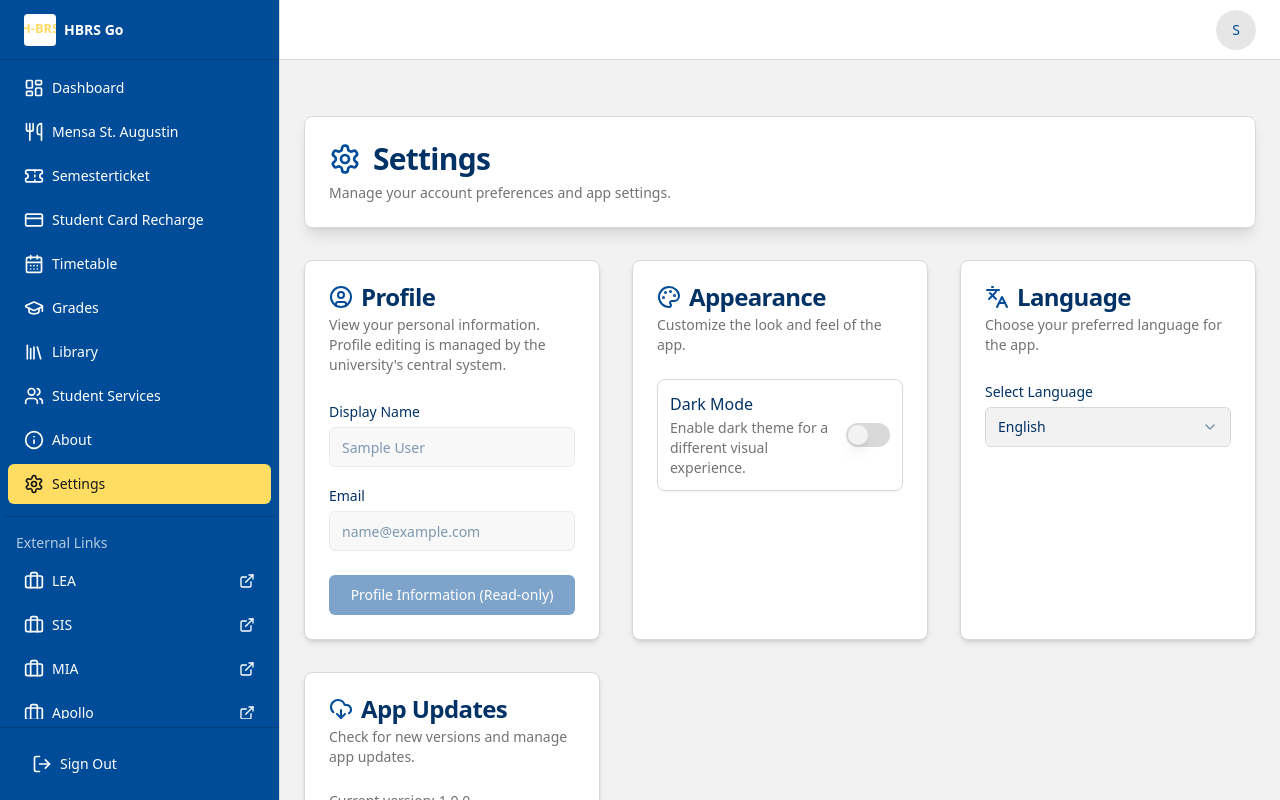
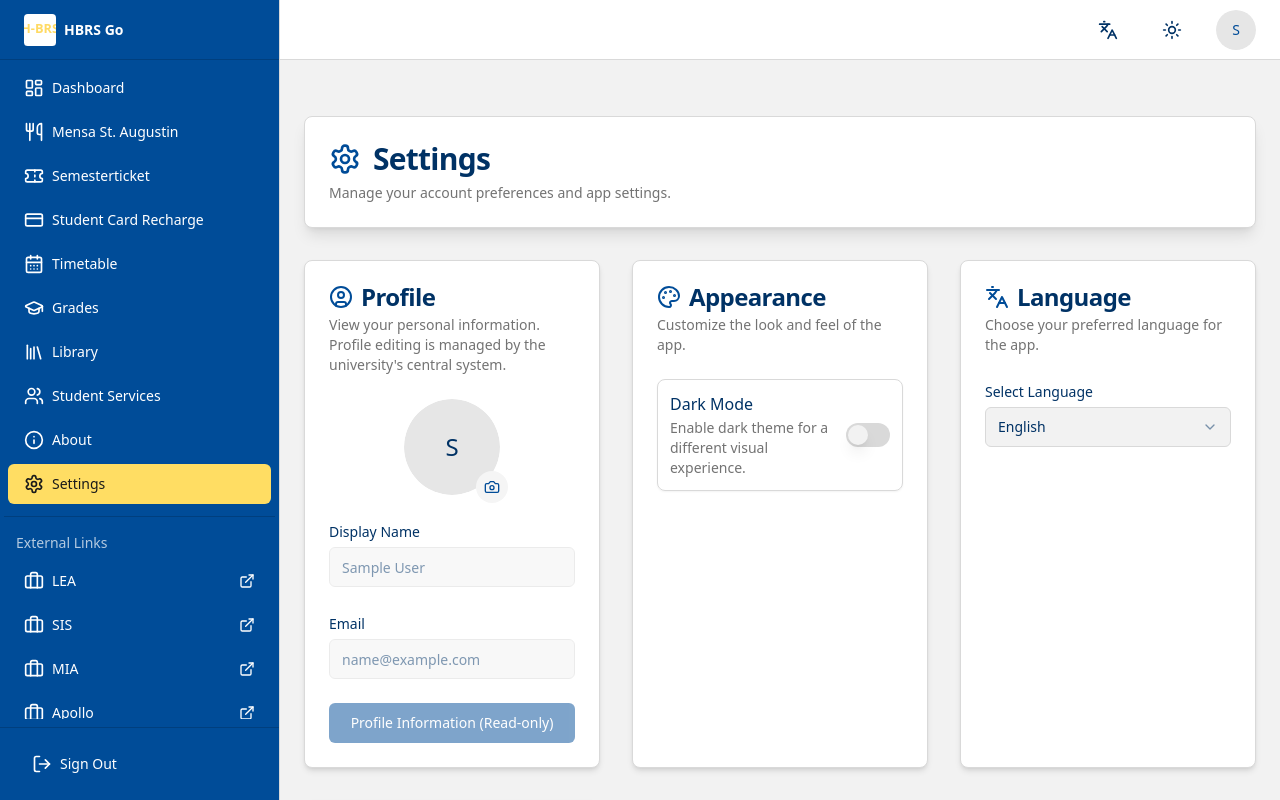
Before and after one commit to Arnold-Dsouza/HBRS-GO-website, a Next.js app in the folder frontend/: page /settings in a window 1280 px wide. Shown: the top 800 px of the page. Built offline with nearby package versions, Linux system fonts and the light colour scheme; sample sign-in values are in the browser's storage.

Commit message:
Refactor code structure for improved readability and maintainability

```diff
--- a/frontend/src/app/(app)/layout.tsx
+++ b/frontend/src/app/(app)/layout.tsx
@@ -21,6 +21,9 @@ import {
   Link2,
   Info, // Added for About page
   CreditCard, // Added for Card Recharge
+  Moon,
+  Sun,
+  Languages,
 } from 'lucide-react';
 import { Avatar, AvatarFallback, AvatarImage } from '@/components/ui/avatar';
 import { Button } from '@/components/ui/button';
@@ -39,12 +42,14 @@ import { Skeleton } from '@/components/ui/skeleton';
 import { cn } from '@/lib/utils';
 import { useEffect, useState } from 'react';
 import { useLanguage } from '@/context/LanguageContext';
+import { useTheme } from '@/context/ThemeContext';
 
 export default function AppLayout({ children }: { children: ReactNode }) {
   const pathname = usePathname();
   const router = useRouter();
   const { user, signOut, loading } = useAuth();
-  const { t } = useLanguage();
+  const { t, setLanguage } = useLanguage();
+  const { theme, setTheme } = useTheme();
   const [isClient, setIsClient] = useState(false);
   const [openMobile, setOpenMobile] = useState(false);
 
@@ -193,6 +198,32 @@ export default function AppLayout({ children }: { children: ReactNode }) {
           </div>
           <DropdownMenu>
             <DropdownMenuTrigger asChild>
+              <Button variant="ghost" size="icon" className="mr-2">
+                <Languages className="h-5 w-5" />
+                <span className="sr-only">{t('settings.language.title')}</span>
+              </Button>
+            </DropdownMenuTrigger>
+            <DropdownMenuContent align="end">
+              <DropdownMenuItem onClick={() => setLanguage('en')}>
+                English
+              </DropdownMenuItem>
+              <DropdownMenuItem onClick={() => setLanguage('de')}>
+                Deutsch
+              </DropdownMenuItem>
+            </DropdownMenuContent>
+          </DropdownMenu>
+          <Button
+            variant="ghost"
+            size="icon"
+            onClick={() => setTheme(theme === 'light' ? 'dark' : 'light')}
+            className="mr-2"
+          >
+            <Sun className="h-5 w-5 rotate-0 scale-100 transition-all dark:-rotate-90 dark:scale-0" />
+            <Moon className="absolute h-5 w-5 rotate-90 scale-0 transition-all dark:rotate-0 dark:scale-100" />
+            <span className="sr-only">{t('settings.appearance.darkMode')}</span>
+          </Button>
+          <DropdownMenu>
+            <DropdownMenuTrigger asChild>
               <Button variant="secondary" size="icon" className="rounded-full">
                 <Avatar>
                   <AvatarImage src={user?.photoURL || undefined} alt={user?.displayName || 'User Avatar'} />
--- a/frontend/src/app/(app)/settings/page.tsx
+++ b/frontend/src/app/(app)/settings/page.tsx
@@ -1,24 +1,25 @@
 "use client";
 
 import { Card, CardContent, CardDescription, CardHeader, CardTitle, CardFooter } from "@/components/ui/card";
-import { Settings as SettingsIcon, UserCircle, Palette, LogOut, LanguagesIcon, CloudDownload, Loader2 } from "lucide-react";
+import { Settings as SettingsIcon, UserCircle, Palette, LogOut, LanguagesIcon, CloudDownload, Loader2, Upload, Camera } from "lucide-react";
 import { Button } from "@/components/ui/button";
 import { Label } from "@/components/ui/label";
 import { Input } from "@/components/ui/input";
 import { Switch } from "@/components/ui/switch";
 import { Select, SelectContent, SelectItem, SelectTrigger, SelectValue } from "@/components/ui/select";
 import { Dialog, DialogContent, DialogHeader, DialogTitle, DialogFooter } from "@/components/ui/dialog";
+import { Avatar, AvatarFallback, AvatarImage } from "@/components/ui/avatar";
 import Image from "next/image";
 import { useAuth } from "@/context/AuthContext";
 import { useToast } from "@/hooks/use-toast";
-import { useState, useEffect, type FormEvent } from "react";
+import { useState, useEffect, type FormEvent, useRef } from "react";
 import { useTheme } from '@/context/ThemeContext';
 import { useLanguage } from '@/context/LanguageContext';
 
 const APP_VERSION = "1.0.0"; // Mock app version
 
 export default function SettingsPage() {
-  const { user, signOut } = useAuth(); // Removed updateProfile as it's not used
+  const { user, signOut, updateProfile } = useAuth();
   const { toast } = useToast();
   const { theme, setTheme } = useTheme();
   const { language, setLanguage, t } = useLanguage();
@@ -26,40 +27,14 @@ export default function SettingsPage() {
   const [displayName, setDisplayName] = useState(user?.displayName || "");
   const [isCheckingForUpdates, setIsCheckingForUpdates] = useState(false);
   const [showUpToDateDialog, setShowUpToDateDialog] = useState(false);
+  const [isUploading, setIsUploading] = useState(false);
+  const fileInputRef = useRef<HTMLInputElement>(null);
 
   useEffect(() => {
     if (user?.displayName) {
       setDisplayName(user.displayName);
     }
   }, [user?.displayName]);
-
-  // Profile update functionality is removed/disabled as per request.
-  // const handleProfileUpdate = async (e: FormEvent) => {
-  //   e.preventDefault();
-  //   if (!displayName.trim()) {
-  //       toast({
-  //           title: t('settings.profile.validationError'),
-  //           variant: "destructive",
-  //       });
-  //       return;
-  //   }
-  //   if (updateProfile) {
-  //       try {
-  //           await updateProfile({ displayName });
-  //           toast({
-  //               title: t('settings.profile.updateSuccess'),
-  //               description: t('settings.profile.updateSuccessDesc'),
-  //           });
-  //       } catch (error) {
-  //           toast({
-  //               title: t('settings.profile.updateFailed'),
-  //               description: t('settings.profile.updateFailedDesc'),
-  //               variant: "destructive",
-  //           });
-  //           console.error("Profile update error:", error);
-  //       }
-  //   }
-  // };
 
   const handleThemeChange = (checked: boolean) => {
     const newTheme = checked ? 'dark' : 'light';
@@ -93,6 +68,52 @@ export default function SettingsPage() {
     }, 2000);
   };
 
+  const handleImageUpload = async (e: React.ChangeEvent<HTMLInputElement>) => {
+    const file = e.target.files?.[0];
+    if (!file) return;
+
+    // Check if file is an image
+    if (!file.type.startsWith('image/')) {
+      toast({
+        title: t('settings.profile.invalidFileType'),
+        description: t('settings.profile.invalidFileTypeDesc'),
+        variant: "destructive",
+      });
+      return;
+    }
+
+    // Check file size (max 5MB)
+    if (file.size > 5 * 1024 * 1024) {
+      toast({
+        title: t('settings.profile.fileTooLarge'),
+        description: t('settings.profile.fileTooLargeDesc'),
+        variant: "destructive",
+      });
+      return;
+    }
+
+    setIsUploading(true);
+    try {
+      const reader = new FileReader();
+      reader.onloadend = async () => {
+        const imageUrl = reader.result as string;
+        await updateProfile({ photoURL: imageUrl });
+        toast({
+          title: t('settings.profile.imageUpdateSuccess'),
+          description: t('settings.profile.imageUpdateSuccessDesc'),
+        });
+      };
+      reader.readAsDataURL(file);
+    } catch (error) {
+      toast({
+        title: t('settings.profile.imageUpdateFailed'),
+        description: t('settings.profile.imageUpdateFailedDesc'),
+        variant: "destructive",
+      });
+    } finally {
+      setIsUploading(false);
+    }
+  };
 
   return (
     <div className="container mx-auto py-8 space-y-8">
@@ -112,17 +133,51 @@ export default function SettingsPage() {
             <CardTitle className="flex items-center"><UserCircle className="mr-2 text-primary" /> {t('settings.profile.title')}</CardTitle>
             <CardDescription>{t('settings.profile.descriptionReadOnly')}</CardDescription>
           </CardHeader>
-          {/* Removed form onSubmit handler */}
           <form>
-            <CardContent className="space-y-4">
+            <CardContent className="space-y-6">
+              <div className="flex flex-col items-center gap-4">
+                <div className="relative">
+                  <Avatar className="h-24 w-24">
+                    <AvatarImage src={user?.photoURL || undefined} alt={user?.displayName || 'User Avatar'} />
+                    <AvatarFallback className="text-2xl">
+                      {user?.displayName?.[0]?.toUpperCase() || user?.email?.[0]?.toUpperCase() || 'U'}
+                    </AvatarFallback>
+                  </Avatar>
+                  <Button
+                    type="button"
+                    size="icon"
+                    variant="secondary"
+                    className="absolute -bottom-2 -right-2 h-8 w-8 rounded-full"
+                    onClick={() => fileInputRef.current?.click()}
+                    disabled={isUploading}
+                  >
+                    <Camera className="h-4 w-4" />
+                    <span className="sr-only">{t('settings.profile.changePhoto')}</span>
+                  </Button>
+                  <input
+                    ref={fileInputRef}
+                    type="file"
+                    accept="image/*"
+                    className="hidden"
+                    onChange={handleImageUpload}
+                    disabled={isUploading}
+                  />
+                </div>
+                {isUploading && (
+                  <div className="flex items-center gap-2 text-sm text-muted-foreground">
+                    <Loader2 className="h-4 w-4 animate-spin" />
+                    {t('settings.profile.uploading')}
+                  </div>
+                )}
+              </div>
+
               <div className="space-y-1">
                 <Label htmlFor="displayName">{t('settings.profile.displayName')}</Label>
                 <Input
                   id="displayName"
                   value={displayName}
-                  // onChange={(e) => setDisplayName(e.target.value)} // Removed onChange
                   placeholder={t('settings.profile.displayNamePlaceholder')}
-                  disabled // Disabled the input field
+                  disabled
                 />
               </div>
               <div className="space-y-1">
@@ -131,7 +186,6 @@ export default function SettingsPage() {
               </div>
             </CardContent>
             <CardFooter>
-                {/* Disabled the button and changed text */}
                 <Button type="button" className="w-full" disabled>
                   {t('settings.profile.viewButton')}
                 </Button>
--- a/frontend/src/locales/de.json
+++ b/frontend/src/locales/de.json
@@ -218,7 +218,17 @@
       "updateSuccess": "Profil aktualisiert",
       "updateSuccessDesc": "Ihr Anzeigename wurde gespeichert.",
       "updateFailed": "Aktualisierung fehlgeschlagen",
-      "updateFailedDesc": "Ihr Profil konnte nicht aktualisiert werden. Bitte versuchen Sie es erneut."
+      "updateFailedDesc": "Ihr Profil konnte nicht aktualisiert werden. Bitte versuchen Sie es erneut.",
+      "changePhoto": "Profilfoto ändern",
+      "uploading": "Wird hochgeladen...",
+      "invalidFileType": "Ungültiger Dateityp",
+      "invalidFileTypeDesc": "Bitte wählen Sie eine Bilddatei (JPEG, PNG, etc.).",
+      "fileTooLarge": "Datei zu groß",
+      "fileTooLargeDesc": "Bitte wählen Sie ein Bild kleiner als 5MB.",
+      "imageUpdateSuccess": "Profilfoto aktualisiert",
+      "imageUpdateSuccessDesc": "Ihr Profilfoto wurde erfolgreich aktualisiert.",
+      "imageUpdateFailed": "Aktualisierung fehlgeschlagen",
+      "imageUpdateFailedDesc": "Ihr Profilfoto konnte nicht aktualisiert werden. Bitte versuchen Sie es erneut."
     },
     "appearance": {
       "title": "Erscheinungsbild",
--- a/frontend/src/locales/en.json
+++ b/frontend/src/locales/en.json
@@ -250,7 +250,17 @@
       "updateSuccess": "Profile Updated",
       "updateSuccessDesc": "Your display name has been saved.",
       "updateFailed": "Update Failed",
-      "updateFailedDesc": "Could not update your profile. Please try again."
+      "updateFailedDesc": "Could not update your profile. Please try again.",
+      "changePhoto": "Change Profile Photo",
+      "uploading": "Uploading...",
+      "invalidFileType": "Invalid File Type",
+      "invalidFileTypeDesc": "Please select an image file (JPEG, PNG, etc.).",
+      "fileTooLarge": "File Too Large",
+      "fileTooLargeDesc": "Please select an image smaller than 5MB.",
+      "imageUpdateSuccess": "Profile Photo Updated",
+      "imageUpdateSuccessDesc": "Your profile photo has been updated successfully.",
+      "imageUpdateFailed": "Update Failed",
+      "imageUpdateFailedDesc": "Could not update your profile photo. Please try again."
     },
     "appearance": {
       "title": "Appearance",
```
Also changed, not shown: frontend/public/images/hbrs.png (added).
